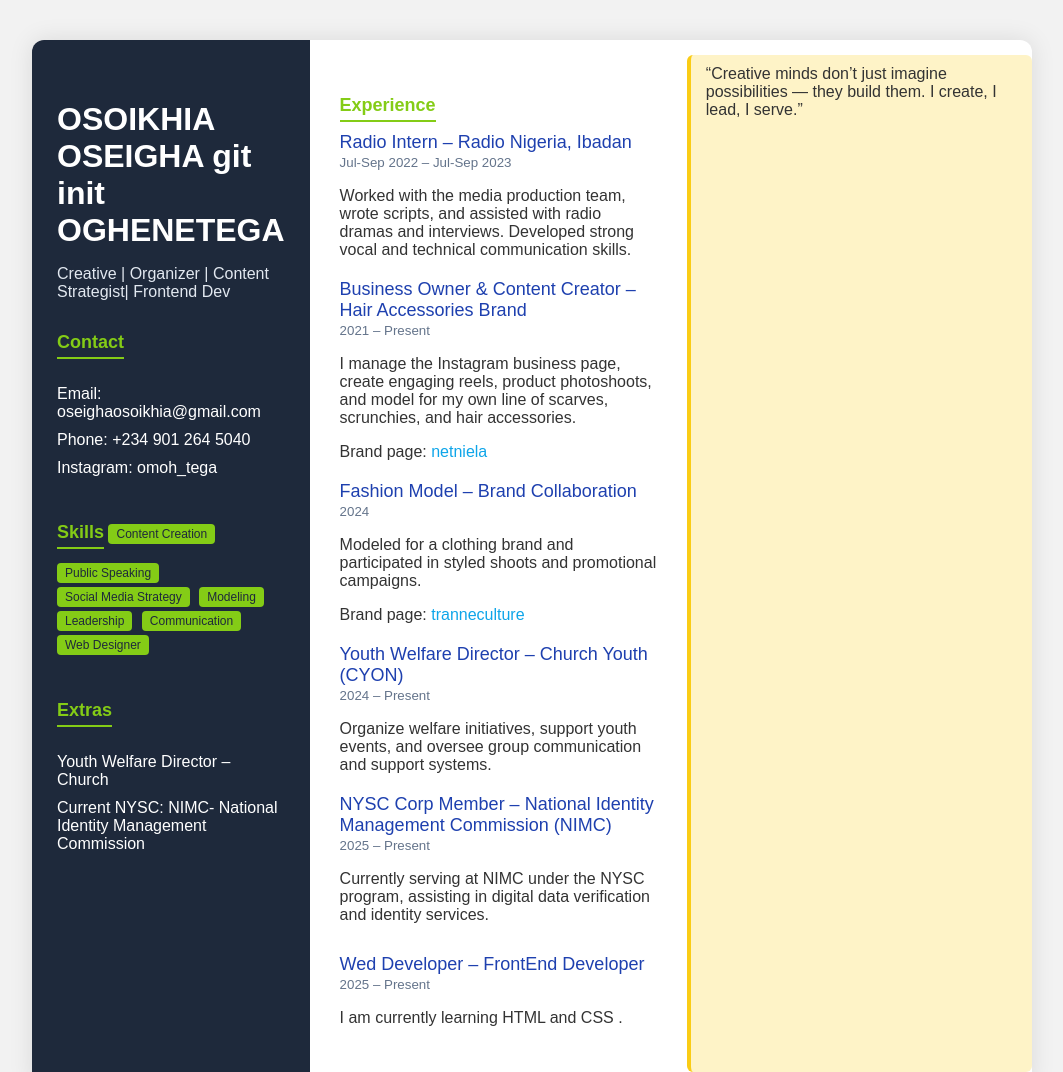
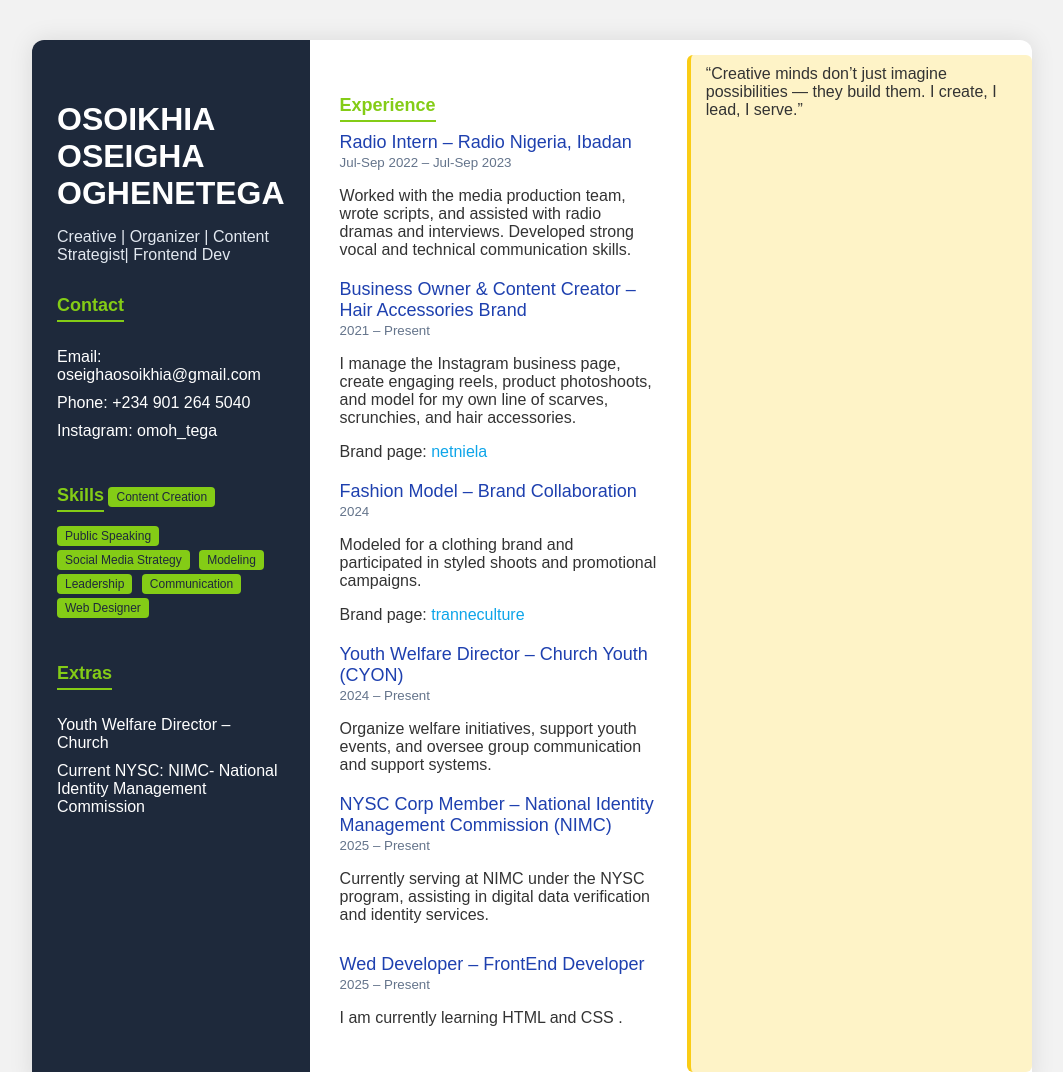
Before and after one commit to osei-i/Osoikhia-Oseigha-s-Resume, a plain HTML site: page index.html in a window 1280 px wide. Shown: the top 1072 px of the page, without its empty margins (108-1171 px from the left). Drawn offline with Linux system fonts and the light colour scheme.

Commit message:
Removed git init

```diff
--- a/index.html
+++ b/index.html
@@ -103,8 +103,7 @@
 
   <div class="container">
     <div class="left">
-      <h1>OSOIKHIA OSEIGHA git init
-OGHENETEGA</h1>
+      <h1>OSOIKHIA OSEIGHA OGHENETEGA</h1>
       <h3>Creative | Organizer | Content Strategist| Frontend Dev</h3>
 
       <div class="section">
```
